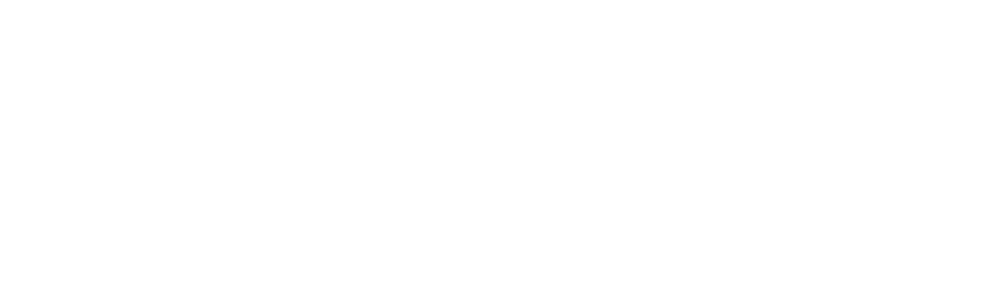
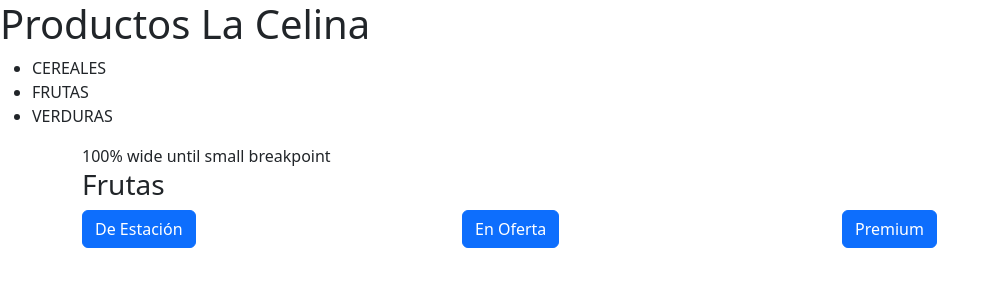
Before and after one commit to dbeguerie/Primerentrega, a plain HTML site: page index.html in a window 1280 px wide. Shown: the whole page, without its empty margins (0-997 px from the left). Drawn offline with nearby package versions, Linux system fonts and the light colour scheme.

Commit message:
agregue eventos

```diff
--- a/index.html
+++ b/index.html
@@ -4,9 +4,41 @@
     <meta charset="UTF-8">
     <meta http-equiv="X-UA-Compatible" content="IE=edge">
     <meta name="viewport" content="width=device-width, initial-scale=1.0">
-    <title>Document</title>
+    <title>ProductosOrgánicos</title>
+    <link href="https://cdn.jsdelivr.net/npm/bootstrap@5.2.0-beta1/dist/css/bootstrap.min.css" rel="stylesheet" integrity="sha384-0evHe/X+R7YkIZDRvuzKMRqM+OrBnVFBL6DOitfPri4tjfHxaWutUpFmBp4vmVor" crossorigin="anonymous">
 </head>
 <body>
+    <div class="tituloppal">
+    <h1>Productos La Celina</h1>
+    </div>
+    <ul>
+        <li class="productos">CEREALES</li>
+        <li class="productos">FRUTAS</li>
+        <li class="productos">VERDURAS</li>
+    </ul>
     <script src="index.js"></script>
+    <div class="container-sm">100% wide until small breakpoint
+      <div>
+        <h3>Frutas</h3>
+         <div class="row">
+           <div class="col-md-4">
+             <button class="btn btn-primary" id="btnEventoUno">
+             De Estación
+             </button>
+            </div>
+            <div class="col-md-4">
+            <button class="btn btn-primary" id="btnEventoDos">
+             En Oferta
+            </button>
+            </div>
+            <div class="col-md-4">
+            <button class="btn btn-primary" id="btnEventoTres">
+            Premium
+            </button>
+         </div>
+       </div>
+      </div>
+    </div>
+
 </body>
 </html>
--- a/index.js
+++ b/index.js
@@ -180,3 +180,9 @@ const miCompra = [
 ]
 const total = miCompra.reduce ((acc,el) => acc + el.precio, 0)
 console.log(total)
+
+const baratos = miCompra.filter ((producto) => producto.precio <500);
+console.log(baratos)
+
+let titulo = document.getElementById("tituloppal")
+console.dir(titulo)
```
